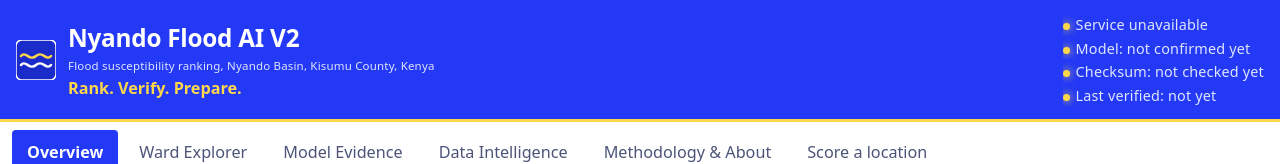
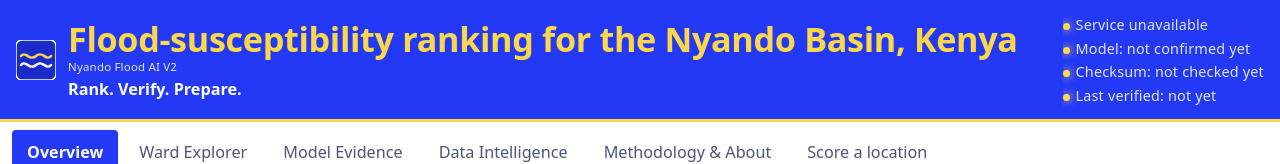
Before and after one commit to jameskoero/nyando-flood-ai, a React (Vite) app in the folder frontend/: page / in a window 1280 px wide. Shown: the top 164 px of the page. Built offline with nearby package versions, Linux system fonts and the light colour scheme; no server answers.

Commit message:
Dashboard headline: exact GitHub description sentence, yellow title (#132)

```diff
--- a/frontend/src/dashboard/Dashboard.jsx
+++ b/frontend/src/dashboard/Dashboard.jsx
@@ -140,8 +140,8 @@ export default function Dashboard() {
         <div className="brand">
           <Logo />
           <div>
-            <h1 className="title">Nyando Flood AI V2</h1>
-            <p className="sub">Flood susceptibility ranking, Nyando Basin, Kisumu County, Kenya</p>
+            <h1 className="title">Flood-susceptibility ranking for the Nyando Basin, Kenya</h1>
+            <p className="sub">Nyando Flood AI V2</p>
             <p className="tag">Rank. Verify. Prepare.</p>
           </div>
         </div>
--- a/frontend/src/dashboard/dashboard.css
+++ b/frontend/src/dashboard/dashboard.css
@@ -192,8 +192,8 @@ body:has(.nd) { background: #f2f4fa; }
 .nd-head a:focus-visible, .nd-head button:focus-visible, .nd-foot a:focus-visible { outline-color: #ffd84a; }
 .nd-head { background-color: #2339f5; background-image: none; }
 .nd-head::after { background: #ffd84a; }
-.nd-head .title { font-size: 1.35rem; }
-.nd-head .tag { text-transform: none; letter-spacing: 0; font-size: 0.9rem; font-weight: 600; color: #ffd84a; }
+.nd-head .title { font-size: clamp(1.25rem, 5.2vw, 1.9rem); font-weight: 800; letter-spacing: -0.01em; line-height: 1.15; color: #ffd84a; }
+.nd-head .tag { text-transform: none; letter-spacing: 0; font-size: 0.9rem; font-weight: 600; color: #ffffff; }
 .nd-head .logo-bg { fill: #1b2bc9; stroke: #ffffff; }
 .nd-head .logo-wave { stroke: #ffd84a; }
 .nd-head .logo-wave.two { stroke: #ffffff; }
```
